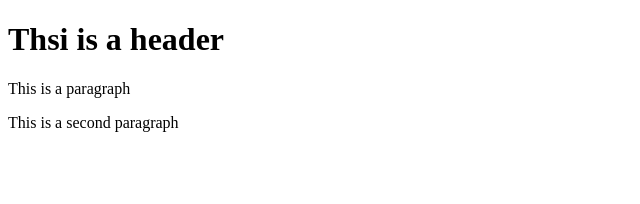
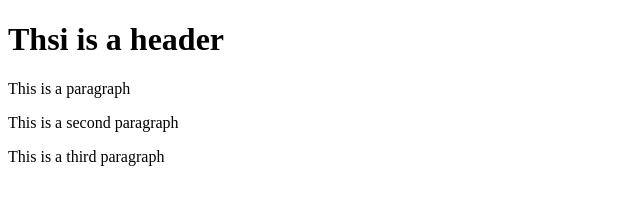
Before and after one commit to JGCabatu-an/git-test, a website: page index.html in a window 1280 px wide. Shown: the whole page, without its empty margins (0-640 px from the left). Drawn offline with Linux system fonts and the light colour scheme.

Commit message:
Fourth Commit

```diff
--- a/index.html
+++ b/index.html
@@ -10,6 +10,7 @@
         <h1> Thsi is a header </h1>
         <p> This is a paragraph </p>
         <p> This is a second paragraph </p>
+        <p> This is a third paragraph</p>
 
 </body>
 </html>
```
Also changed, not shown: package.json (added, +24 -0 lines), 2 other files.
